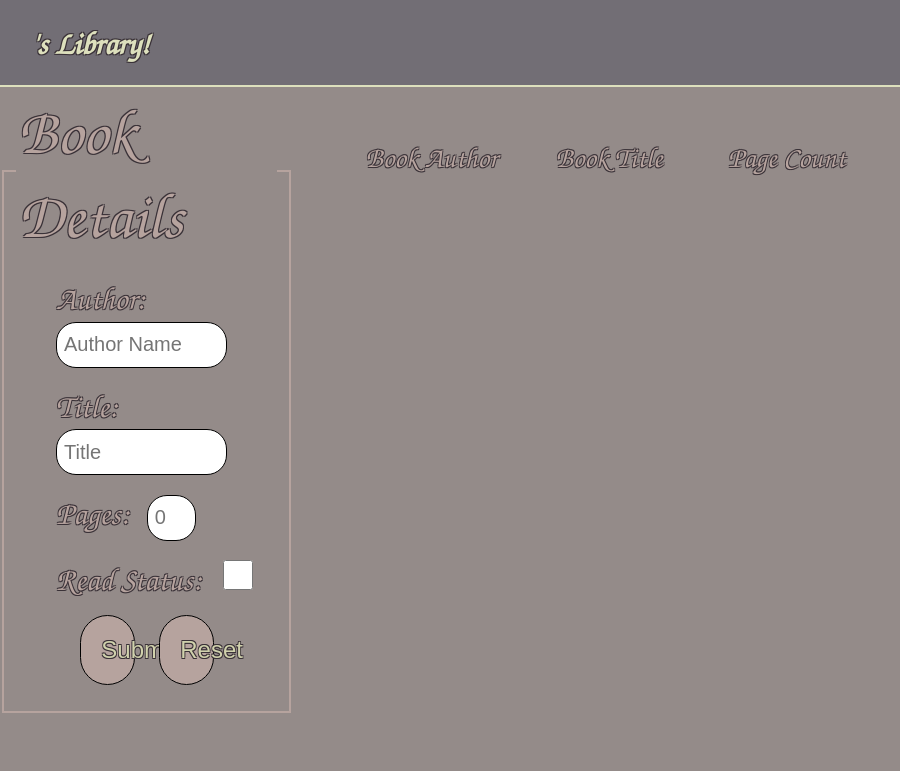
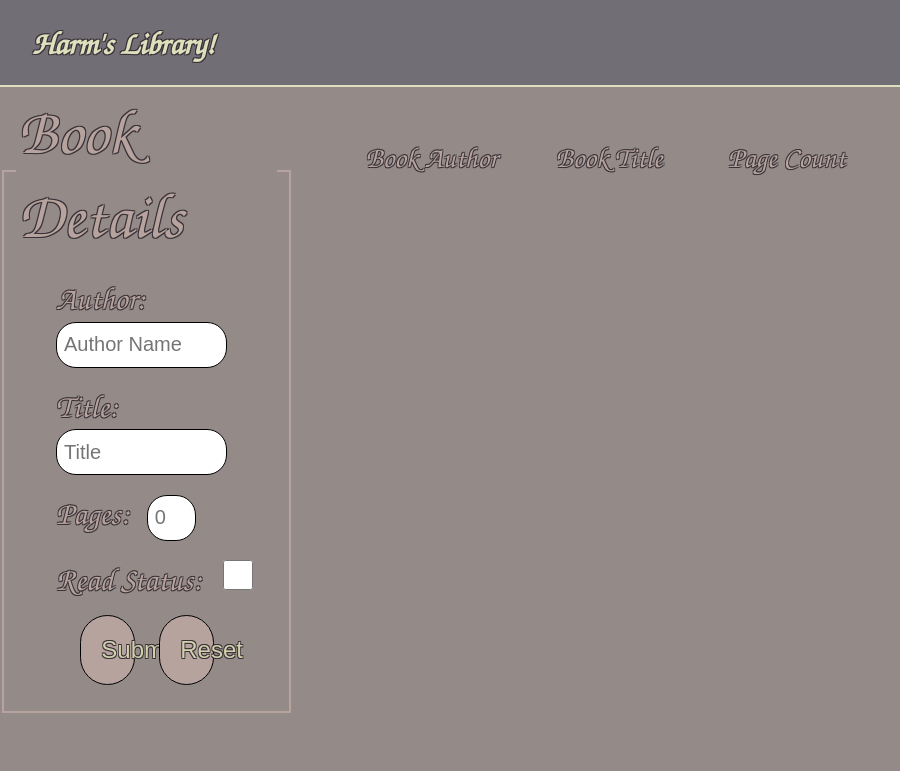
Before and after one commit to HarmeetM/Library-App, a plain HTML site: page index.html in a window 1280 px wide. Shown: the top 771 px of the page, 0-900 px from the left. Drawn offline with Linux system fonts and the light colour scheme.

Commit message:
Fixed header

```diff
--- a/index.html
+++ b/index.html
@@ -10,7 +10,7 @@
 </head>
 <body>
     <div class="header">
-        <h1>'s Library!</h1>
+        <h1>Harm's Library!</h1>
         <div class="socials">
             <a href="https://www.github.com/HarmeetM"><img src="iconmonstr-github-1-32.png">&nbsp;&nbsp;Github</a>
             <a href="https://www.linkedin.com/in/HarmeetSM"><img src="icons8-linkedin-50.png">&nbsp;&nbsp;LinkedIn</a>
```
